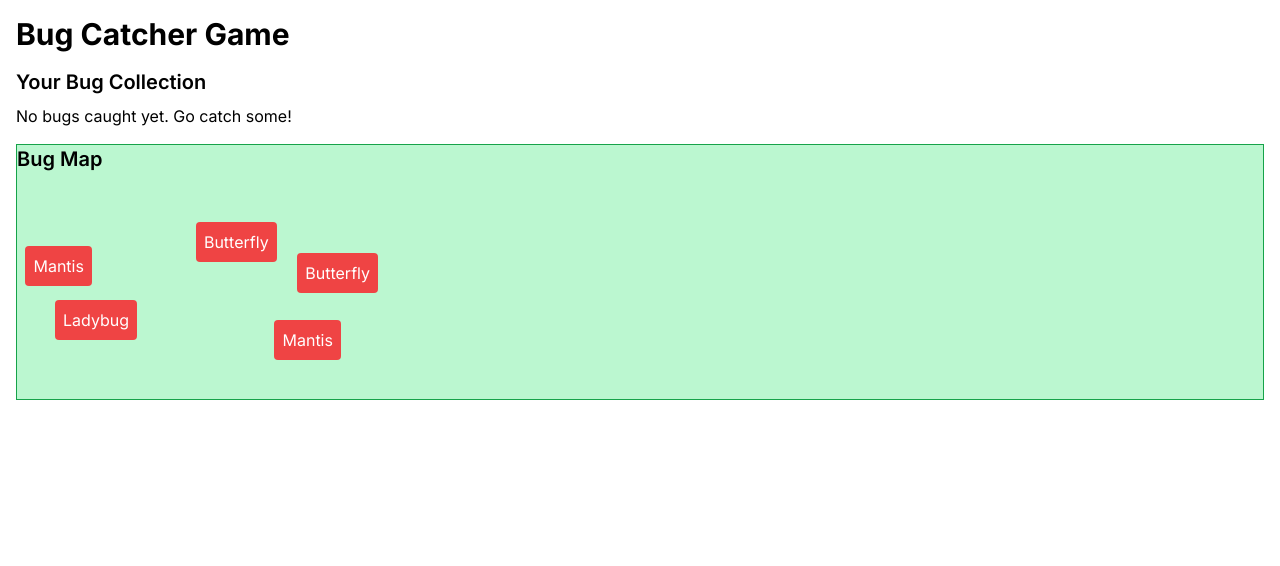
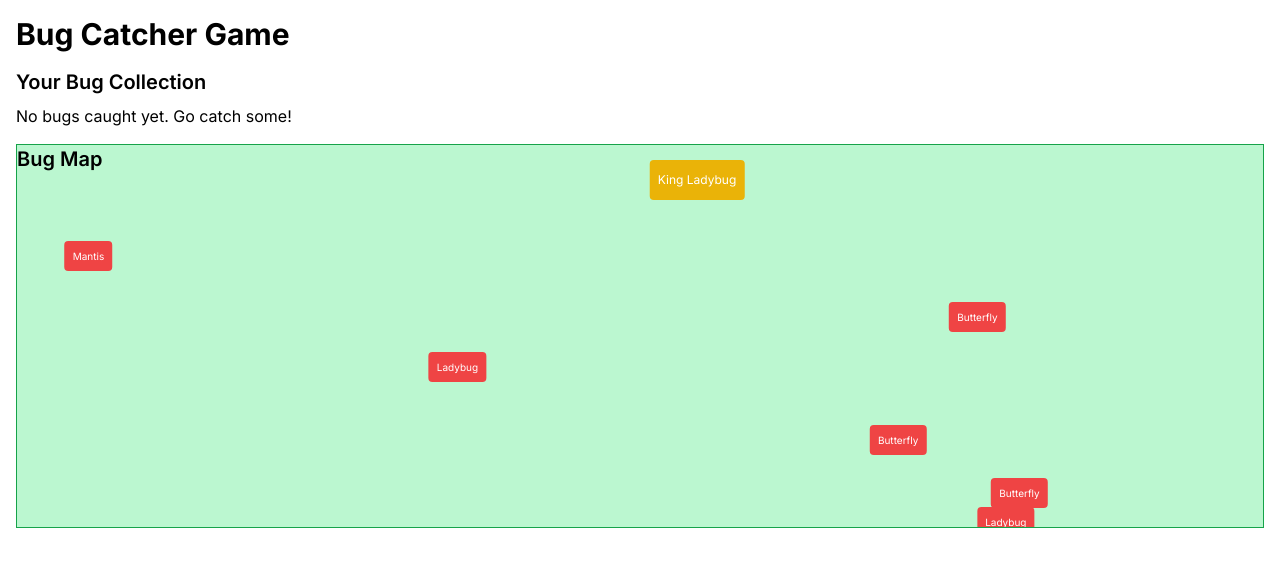
Before and after one commit to bpkennedy/bug-collector, a Next.js app: page / in a window 1280 px wide. Shown: the top 566 px of the page. Built offline with nearby package versions, Linux system fonts and the light colour scheme.

Commit message:
Add moving bugs

```diff
--- a/app/page.tsx
+++ b/app/page.tsx
@@ -7,7 +7,7 @@ import BattleScreen from '@/components/BattleScreen';
 export default function Home() {
   const [caughtBugs, setCaughtBugs] = useState<any[]>([]);
   const [selectedBug, setSelectedBug] = useState(null);
-  const [player, setPlayer] = useState({ endurance: 150, viciousness: 50 });
+  const [player, setPlayer] = useState({ endurance: 100, viciousness: 50 });
 
   const handleCatchBug = (bug: any) => {
     setSelectedBug(bug);
--- a/components/BattleScreen.tsx
+++ b/components/BattleScreen.tsx
@@ -46,7 +46,9 @@ export default function BattleScreen({ bug, player, setPlayer, onBattleEnd }: an
       return;
     }
 
-    const damage = Math.floor(Math.random() * 41) + 10; // Random damage between 10-50
+    const minDamage = bug.isKing ? 30 : 10;
+    const maxDamage = bug.isKing ? 70 : 50;
+    const damage = Math.floor(Math.random() * (maxDamage - minDamage + 1)) + minDamage;
     setPlayer((prevPlayer: any) => ({
       ...prevPlayer,
       endurance: Math.max(0, prevPlayer.endurance - damage)
--- a/components/Map.tsx
+++ b/components/Map.tsx
@@ -1,42 +1,131 @@
 "use client";
-import { useState, useEffect } from 'react';
+import { useState, useEffect, useCallback } from 'react';
 
-const generateRandomBugs = () => {
+interface Bug {
+  id: number;
+  name: string;
+  x: number;
+  y: number;
+  dx: number;
+  dy: number;
+  endurance: number;
+  isKing: boolean;
+}
+
+interface MapProps {
+  onCatchBug: (bug: Bug) => void;
+}
+
 const bugTypes = ['Butterfly', 'Beetle', 'Ladybug', 'Mantis', 'Ant'];
-  return Array.from({ length: 5 }, (_, i) => ({
+
+const generateRandomBugs = (width: number, height: number): Bug[] => {
+  const bugCount = Math.floor(Math.random() * 9) + 7; // 7 to 15 bugs
+  return Array.from({ length: bugCount }, (_, i) => {
+    const isKing = Math.random() < 0.2; // 20% chance of being a king bug
+    return {
       id: i + 1,
-    name: bugTypes[Math.floor(Math.random() * bugTypes.length)],
-    x: Math.random() * 300,
-    y: Math.random() * 200,
-    endurance: Math.floor(Math.random() * 101),
-  }));
+      name: `${isKing ? 'King ' : ''}${bugTypes[Math.floor(Math.random() * bugTypes.length)]}`,
+      x: Math.random() * width,
+      y: Math.random() * height,
+      dx: (Math.random() - 0.5) * 2, // Random speed in x direction
+      dy: (Math.random() - 0.5) * 2, // Random speed in y direction
+      endurance: isKing ? Math.floor(Math.random() * 101) + 100 : Math.floor(Math.random() * 101),
+      isKing: isKing,
+    };
+  });
 };
 
-export default function Map({ onCatchBug }: any) {
-  const [bugs, setBugs] = useState<any[]>([]);
+export default function Map({ onCatchBug }: MapProps) {
+  const [bugs, setBugs] = useState<Bug[]>([]);
+  const [mapSize, setMapSize] = useState({ width: 0, height: 0 });
+
+  const updateMapSize = useCallback(() => {
+    const mapElement = document.getElementById('bug-map');
+    if (mapElement) {
+      setMapSize({
+        width: mapElement.offsetWidth,
+        height: mapElement.offsetHeight
+      });
+    }
+  }, []);
 
   useEffect(() => {
-    setBugs(generateRandomBugs());
-  }, []);
+    updateMapSize();
+    window.addEventListener('resize', updateMapSize);
+    return () => window.removeEventListener('resize', updateMapSize);
+  }, [updateMapSize]);
 
-  const handleCatchBug = (bug: any) => {
+  useEffect(() => {
+    if (mapSize.width > 0 && mapSize.height > 0) {
+      setBugs(generateRandomBugs(mapSize.width, mapSize.height));
+    }
+  }, [mapSize]);
+
+  useEffect(() => {
+    const moveInterval = setInterval(() => {
+      setBugs(prevBugs => prevBugs.map(bug => {
+        let newX = bug.x + bug.dx;
+        let newY = bug.y + bug.dy;
+        let newDx = bug.dx;
+        let newDy = bug.dy;
+
+        // Bounce off walls
+        if (newX < 0 || newX > mapSize.width) {
+          newDx = -newDx;
+          newX = Math.max(0, Math.min(newX, mapSize.width));
+        }
+        if (newY < 0 || newY > mapSize.height) {
+          newDy = -newDy;
+          newY = Math.max(0, Math.min(newY, mapSize.height));
+        }
+
+        return { ...bug, x: newX, y: newY, dx: newDx, dy: newDy };
+      }));
+    }, 50); // Update every 50ms for smooth animation
+
+    return () => clearInterval(moveInterval);
+  }, [mapSize]);
+
+  const handleCatchBug = (bug: Bug) => {
     onCatchBug(bug);
-    setBugs(bugs.filter(b => b.id !== bug.id));
+    setBugs(prevBugs => {
+      const newBugs = prevBugs.filter(b => b.id !== bug.id);
+      // Add a new bug if we're below the minimum
+      if (newBugs.length < 7) {
+        newBugs.push(generateRandomBugs(mapSize.width, mapSize.height)[0]);
+      }
+      return newBugs;
+    });
   };
 
   return (
-    <div className="relative w-full h-64 bg-green-200 border border-green-600">
+    <div id="bug-map" className="relative w-full h-96 bg-green-200 border border-green-600 overflow-hidden">
       <h2 className="text-xl font-semibold mb-2">Bug Map</h2>
-      {bugs.map((bug) => (
+      {bugs.map((bug) => {
+        const buttonStyle: React.CSSProperties = {
+          position: 'absolute',
+          left: `${bug.x}px`,
+          top: `${bug.y}px`,
+          transform: 'translate(-50%, -50%)',
+          height: bug.isKing ? '40px' : '30px',
+          fontSize: bug.isKing ? '12px' : '10px',
+          lineHeight: '1',
+          whiteSpace: 'nowrap',
+          padding: '4px 8px',
+          transition: 'left 0.05s linear, top 0.05s linear',
+        };
+
+        return (
           <button
             key={bug.id}
-          className="absolute p-2 bg-red-500 text-white rounded"
-          style={{ left: `${bug.x}px`, top: `${bug.y}px` }}
+            className={`absolute ${bug.isKing ? 'bg-yellow-500' : 'bg-red-500'} text-white rounded`}
+            style={buttonStyle}
             onClick={() => handleCatchBug(bug)}
           >
             {bug.name}
           </button>
-      ))}
+        );
+      })}
     </div>
   );
 }
```
Lines whose indentation alone changed are shown as unchanged.
